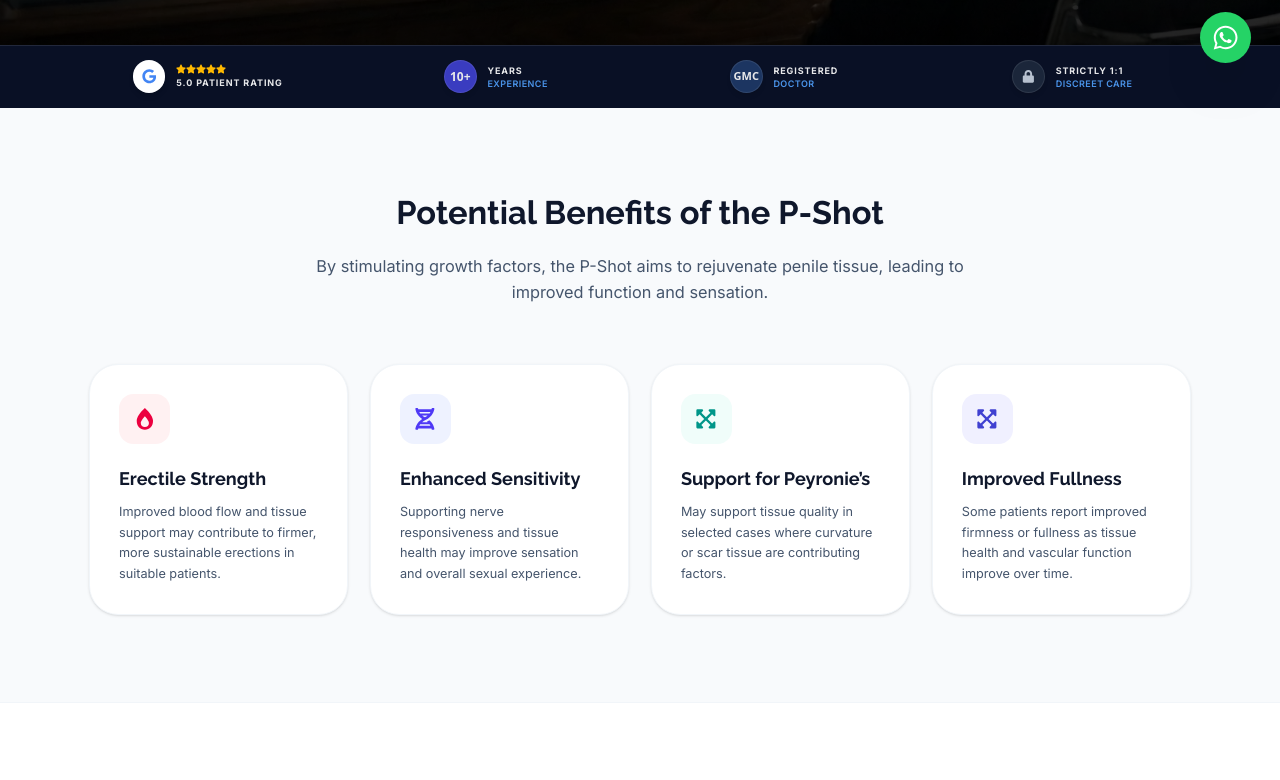
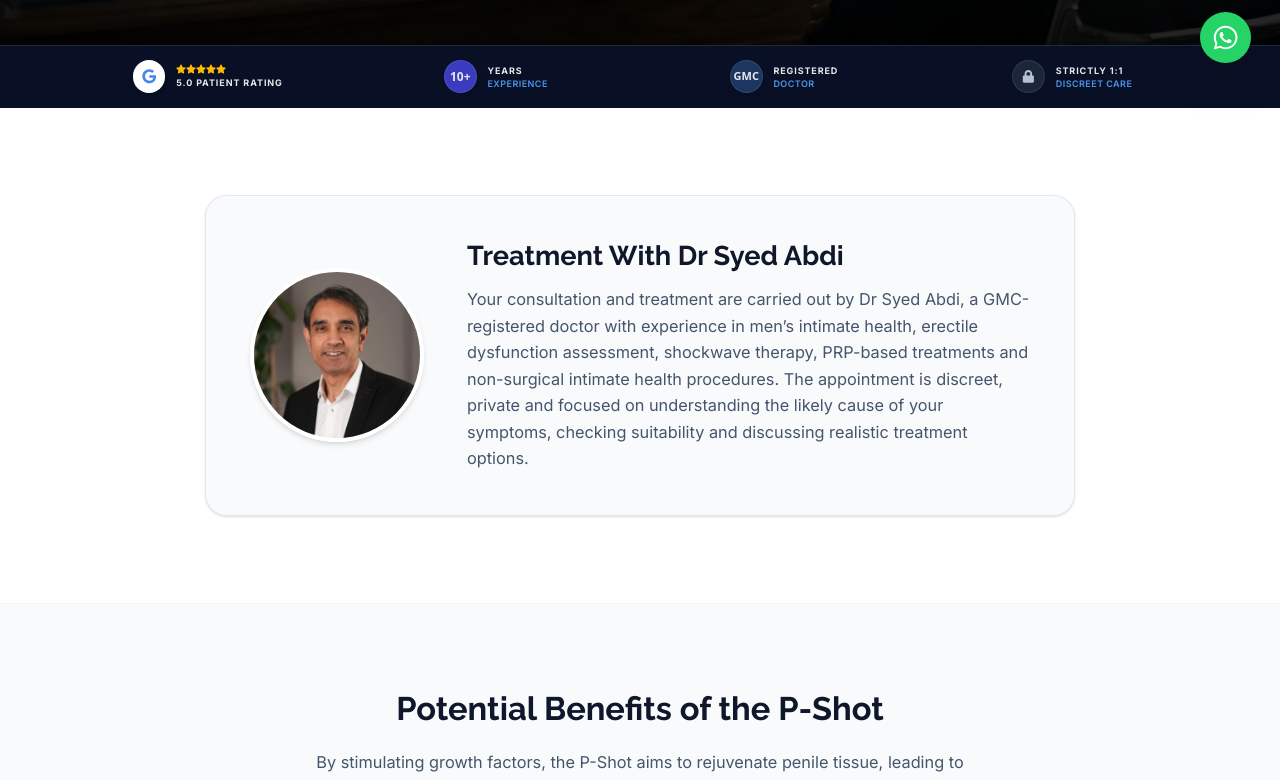
Before and after one commit to binithekid/Healing-PRP-Clinics-Preview, a Next.js app: page /birmingham/p-shot in a window 1280 px wide. Shown: the part 708-1488 px from the top of the page. Built offline with nearby package versions, Linux system fonts and the light colour scheme.

Commit message:
Add doctor-led trust section to PShotClient page

```diff
--- a/src/components/pages/PShotClient.tsx
+++ b/src/components/pages/PShotClient.tsx
@@ -373,6 +373,33 @@ export default function PShotClient({
           </div>
         </div>
       </div>
+
+       {/* --- DOCTOR-LED TRUST SECTION --- */}
+      <section className="py-24 bg-white font-inter border-b border-slate-100">
+        <div className="max-w-5xl mx-auto px-4 sm:px-6 lg:px-8">
+          <div className="bg-slate-50 rounded-3xl p-8 md:p-12 border border-slate-200 shadow-sm flex flex-col md:flex-row items-center gap-8 md:gap-12">
+            <div className="shrink-0 relative">
+              <Image
+                src="/dr-syed-abdi.webp"
+                alt="Dr Syed Abdi, GMC-registered doctor at Healing-PRP Clinics"
+                width={192}
+                height={192}
+                className="w-32 h-32 md:w-48 md:h-48 rounded-full object-cover shadow-md mx-auto md:mx-0 border-4 border-white"
+                loading="lazy"
+                quality={85}
+              />
+            </div>
+            <div className="text-center md:text-left">
+              <h2 className="text-2xl md:text-3xl font-raleway font-bold text-slate-900 mb-4">
+                Treatment With Dr Syed Abdi
+              </h2>
+              <p className="text-slate-600 text-base md:text-lg leading-relaxed">
+                Your consultation and treatment are carried out by Dr Syed Abdi, a GMC-registered doctor with experience in men’s intimate health, erectile dysfunction assessment, shockwave therapy, PRP-based treatments and non-surgical intimate health procedures. The appointment is discreet, private and focused on understanding the likely cause of your symptoms, checking suitability and discussing realistic treatment options.
+              </p>
+            </div>
+          </div>
+        </div>
+      </section>
 
       {/* --- BENEFITS SECTION --- */}
       <section className="py-24 bg-slate-50 font-inter relative z-30">
```
